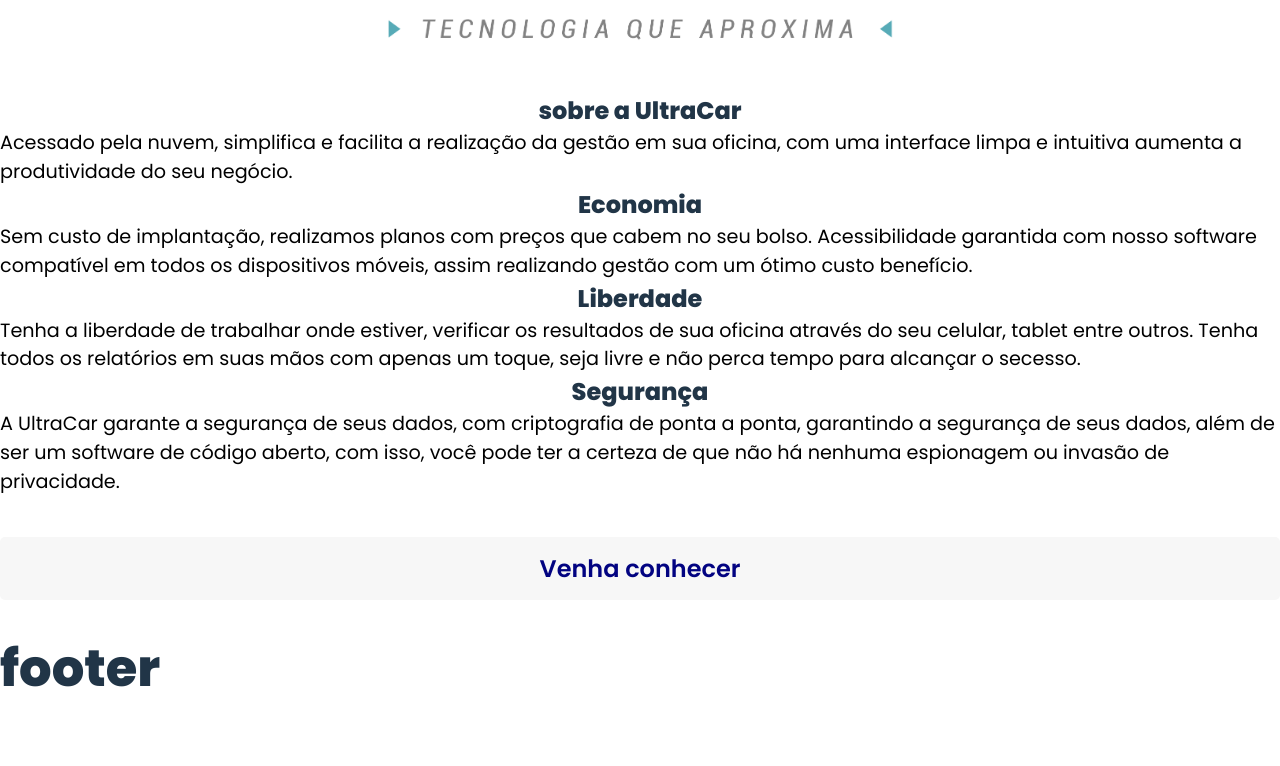
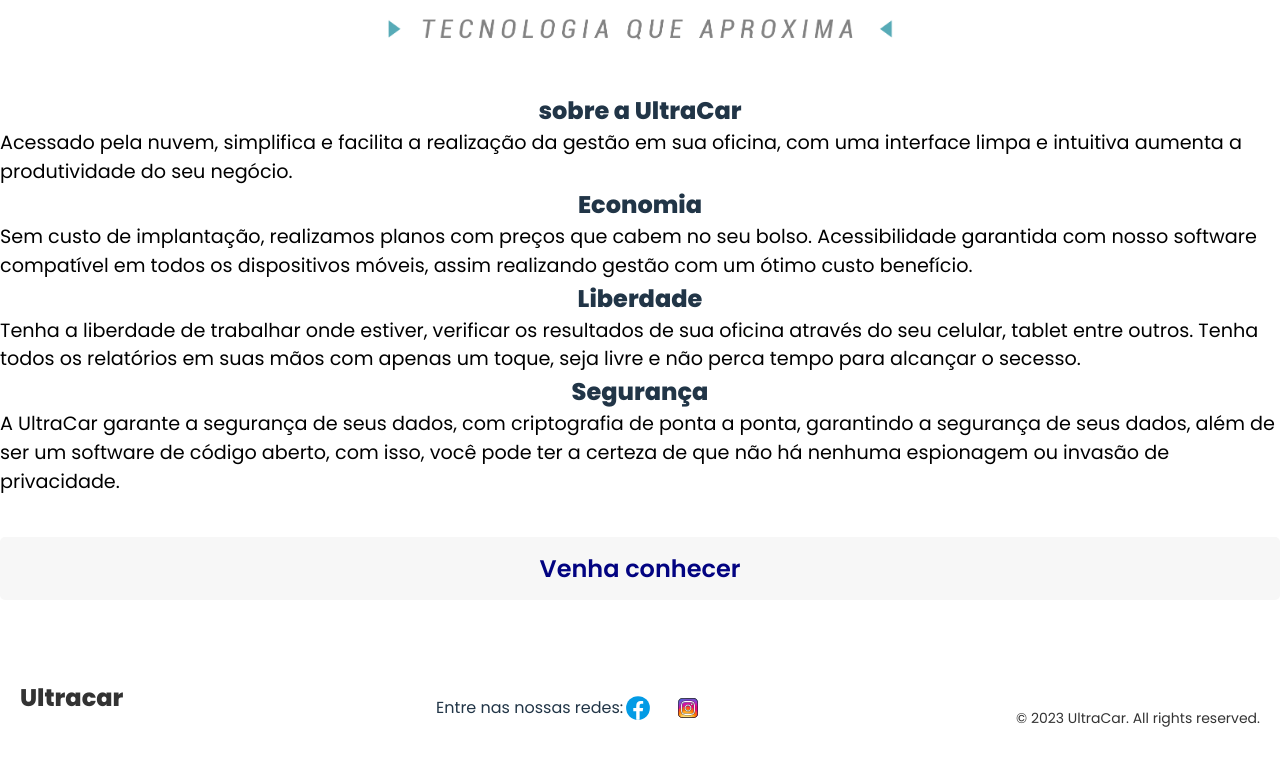
Before and after one commit to estevao144/ProcessoUltracar, a React (Vite) app in the folder ultracar/client/: page / in a window 1280 px wide. Shown: the part 444-1210 px from the top of the page. Before the commit the page ends 1148 px from the top, so only its background shows below. Built offline with nearby package versions, Linux system fonts and the light colour scheme.

Commit message:
style: montagem e estilização do componente footer.

```diff
--- a/ultracar/client/src/assets/index.jsx
+++ b/ultracar/client/src/assets/index.jsx
@@ -1,4 +1,5 @@
 import logo from './logo.png';
 import logoTall from './logoTall.png';
-
-export { logo, logoTall };
+import facebook from './facebook.svg';
+import instagram from './instagram.svg';
+export { logo, logoTall, facebook, instagram };
--- a/ultracar/client/src/components/footer/index.jsx
+++ b/ultracar/client/src/components/footer/index.jsx
@@ -1,9 +1,24 @@
 import React from "react";
+import "./style.scss";
+import { Link } from "react-router-dom";
+import { facebook, instagram } from "../../assets";
 
 export default function Footer() {
   return (
     <div>
-      <h1>footer</h1>
+      <nav className="footer">
+        <div className="footer__container">
+          <p className="footer__title"> Ultracar</p>
+          <div className="footer__social">
+            <p>Entre nas nossas redes:</p>
+            <img src={facebook} alt="facebook" />
+            <img src={instagram} alt="instagram" />
+          </div>
+          <p className="footer__copy">
+            &copy; 2023 UltraCar. All rights reserved.
+          </p>
+        </div>
+      </nav>
     </div>
   );
 }
--- /dev/null
+++ b/ultracar/client/src/components/footer/style.scss
@@ -0,0 +1,42 @@
+.footer {
+  background-color: #fff;
+  padding: 40px 20px;
+
+  .footer__container {
+    display: flex;
+    justify-content: space-between;
+    align-items: center;
+    flex-wrap: wrap;
+  }
+
+
+  &__title {
+    font-size: 24px;
+    font-weight: bold;
+    color: #333;
+    margin-bottom: 20px;
+  }
+
+  &__social {
+    display: flex;
+    align-items: center;
+
+    img {
+      margin-right: 20px;
+      width: 30px;
+      height: 30px;
+      object-fit: contain;
+    }
+
+    img:last-child {
+      margin-right: 0;
+    }
+  }
+
+  &__copy {
+    font-size: 14px;
+    color: #333;
+    margin-top: 20px;
+    text-align: center;
+  }
+}
--- a/ultracar/client/src/pages/veiculos/index.jsx
+++ b/ultracar/client/src/pages/veiculos/index.jsx
@@ -13,7 +13,7 @@ export default function Veiculos () {
              <TableCar />
              ) : (
              <TableMecanico />
-             )};
+             )}
         </div>
 
     )
```
Also changed, not shown: ultracar/client/src/assets/facebook.svg (added), ultracar/client/src/assets/instagram.svg (added), ultracar/client/src/components/footer/index.scss (deleted).
